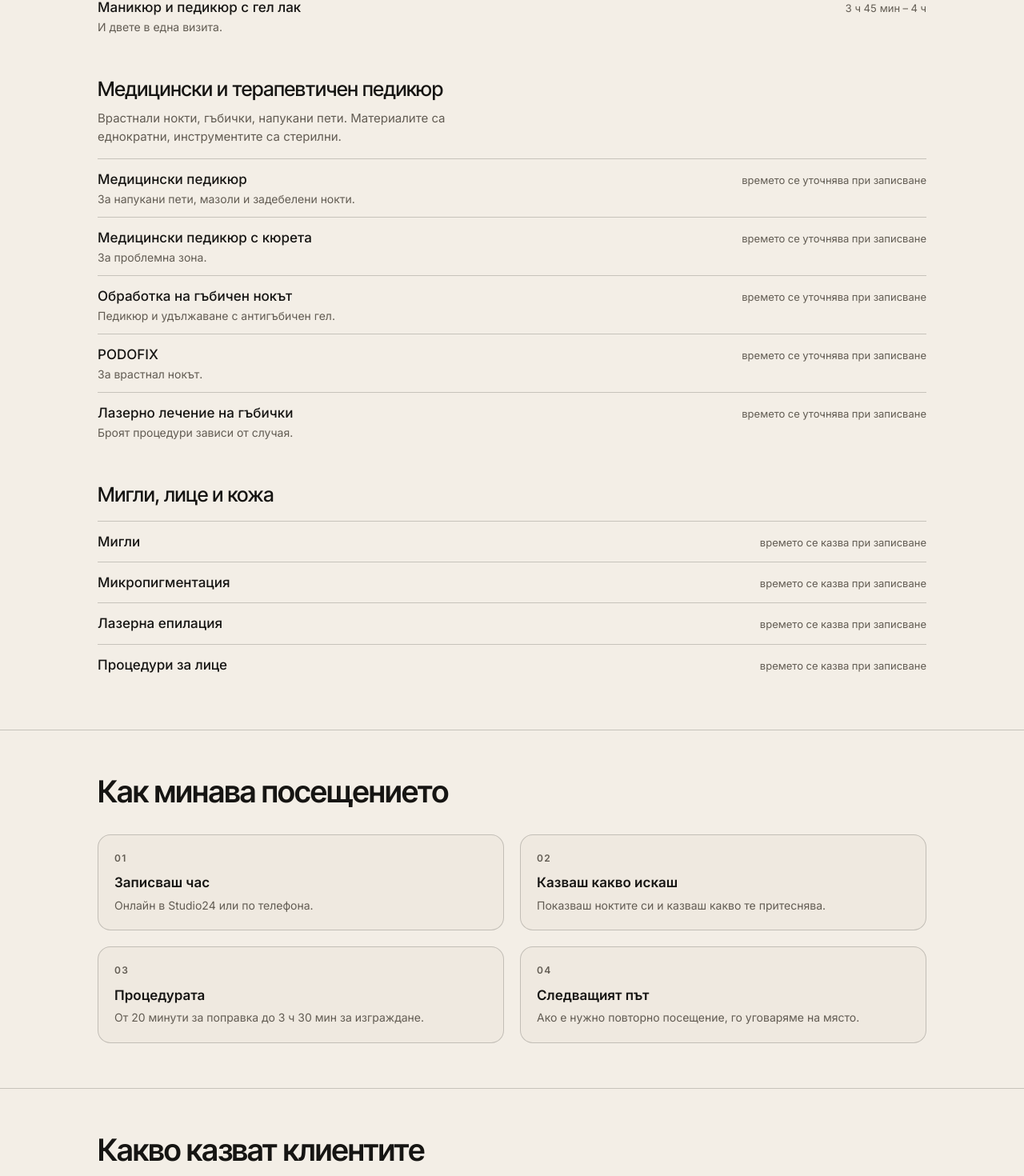
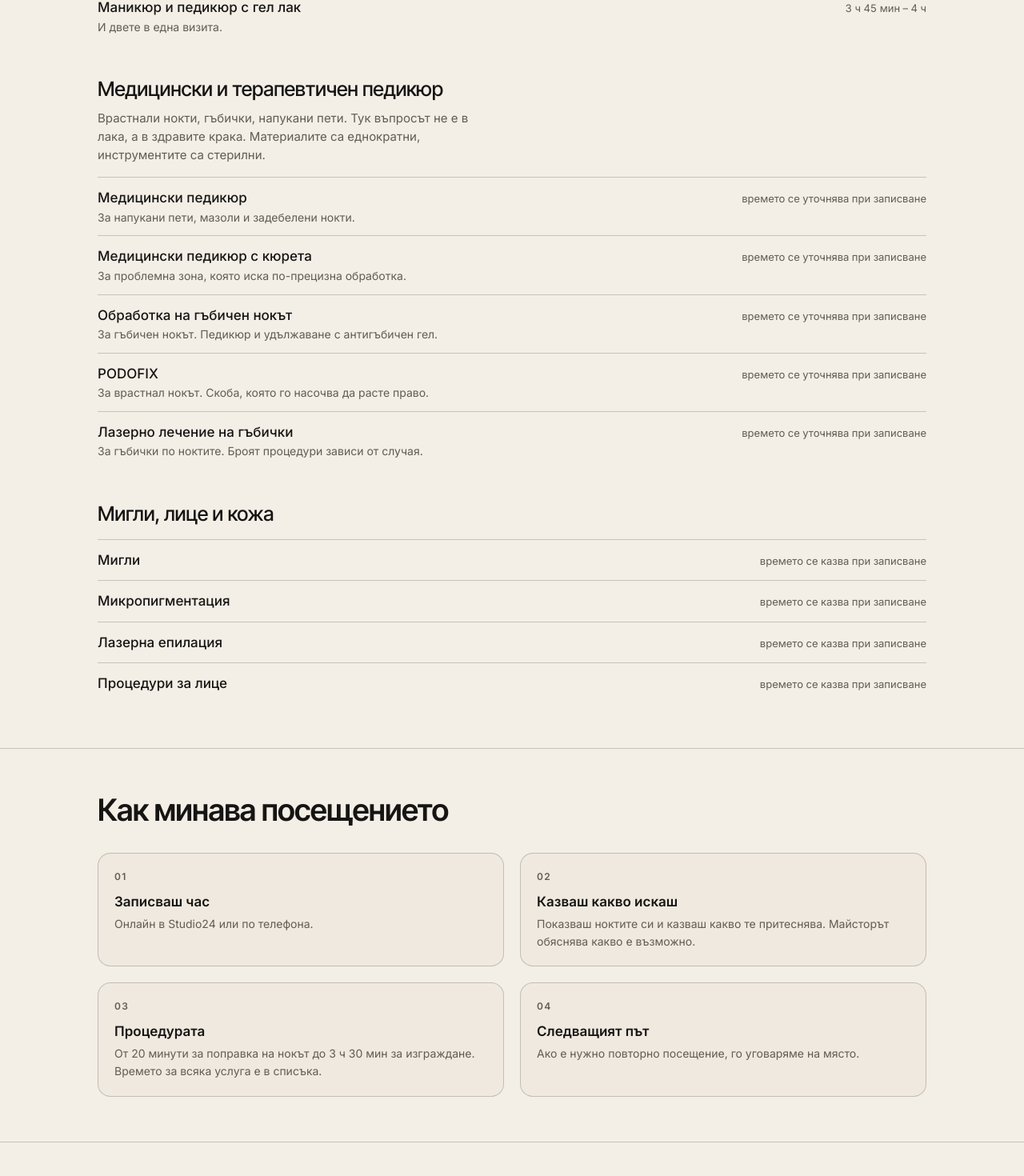
Before and after one commit to Rifle1396/mnj-studio, a React (Vite) app: page / in a window 1280 px wide. Shown: the part 1472-2942 px from the top of the page at 80% size. Built offline with nearby package versions, Linux system fonts and the light colour scheme.

Commit message:
Replace data.ts with original from zip

```diff
--- a/src/data.ts
+++ b/src/data.ts
@@ -47,15 +47,16 @@ export const serviceGroups: ServiceGroup[] = [
   {
     id: "medicinski",
     title: "Медицински и терапевтичен педикюр",
-    intro: "Врастнали нокти, гъбички, напукани пети. Материалите са еднократни, инструментите са стерилни.",
+    intro:
+      "Врастнали нокти, гъбички, напукани пети. Тук въпросът не е в лака, а в здравите крака. Материалите са еднократни, инструментите са стерилни.",
     featured: true,
     timeFallback: "времето се уточнява при записване",
     items: [
       { name: "Медицински педикюр", note: "За напукани пети, мазоли и задебелени нокти." },
-      { name: "Медицински педикюр с кюрета", note: "За проблемна зона." },
-      { name: "Обработка на гъбичен нокът", note: "Педикюр и удължаване с антигъбичен гел." },
-      { name: "PODOFIX", note: "За врастнал нокът." },
-      { name: "Лазерно лечение на гъбички", note: "Броят процедури зависи от случая." },
+      { name: "Медицински педикюр с кюрета", note: "За проблемна зона, която иска по-прецизна обработка." },
+      { name: "Обработка на гъбичен нокът", note: "За гъбичен нокът. Педикюр и удължаване с антигъбичен гел." },
+      { name: "PODOFIX", note: "За врастнал нокът. Скоба, която го насочва да расте право." },
+      { name: "Лазерно лечение на гъбички", note: "За гъбички по ноктите. Броят процедури зависи от случая." },
     ],
   },
   {
@@ -72,10 +73,22 @@ export const serviceGroups: ServiceGroup[] = [
 ];
 
 export const visitSteps = [
-  { title: "Записваш час", text: "Онлайн в Studio24 или по телефона." },
-  { title: "Казваш какво искаш", text: "Показваш ноктите си и казваш какво те притеснява." },
-  { title: "Процедурата", text: "От 20 минути за поправка до 3 ч 30 мин за изграждане." },
-  { title: "Следващият път", text: "Ако е нужно повторно посещение, го уговаряме на място." },
+  {
+    title: "Записваш час",
+    text: "Онлайн в Studio24 или по телефона.",
+  },
+  {
+    title: "Казваш какво искаш",
+    text: "Показваш ноктите си и казваш какво те притеснява. Майсторът обяснява какво е възможно.",
+  },
+  {
+    title: "Процедурата",
+    text: "От 20 минути за поправка на нокът до 3 ч 30 мин за изграждане. Времето за всяка услуга е в списъка.",
+  },
+  {
+    title: "Следващият път",
+    text: "Ако е нужно повторно посещение, го уговаряме на място.",
+  },
 ];
 
 export const reviews = [
```
